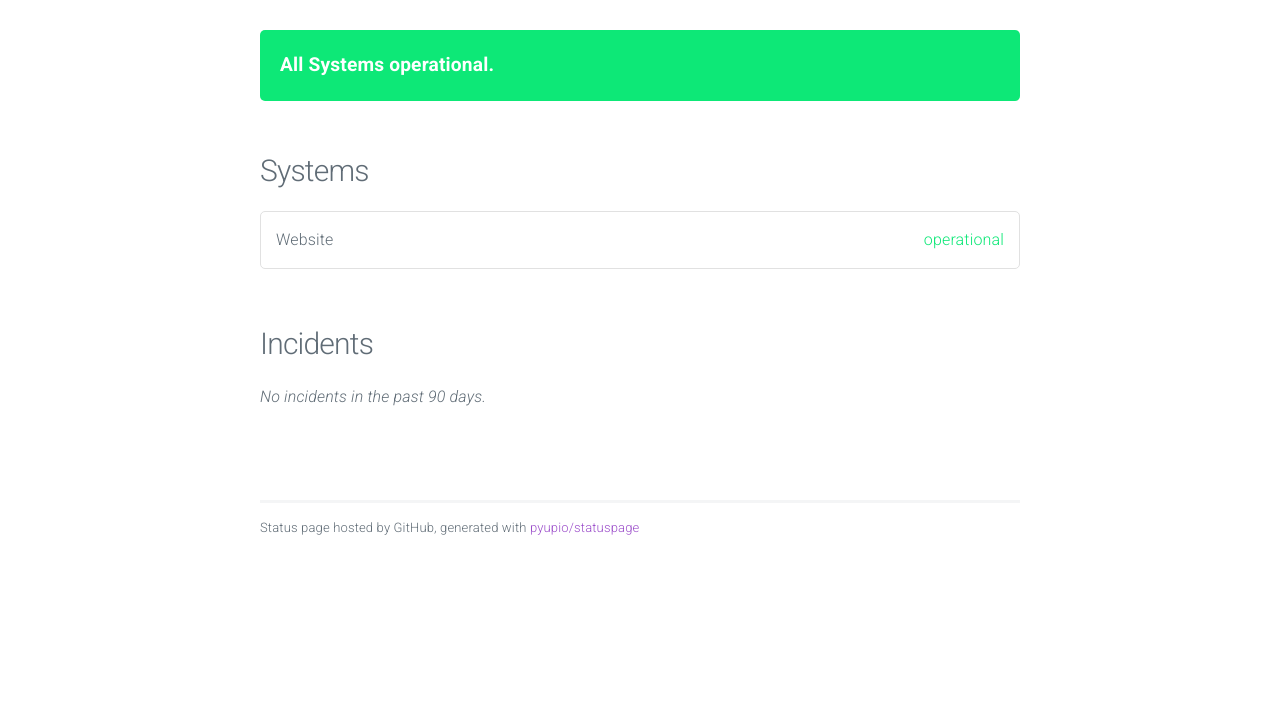
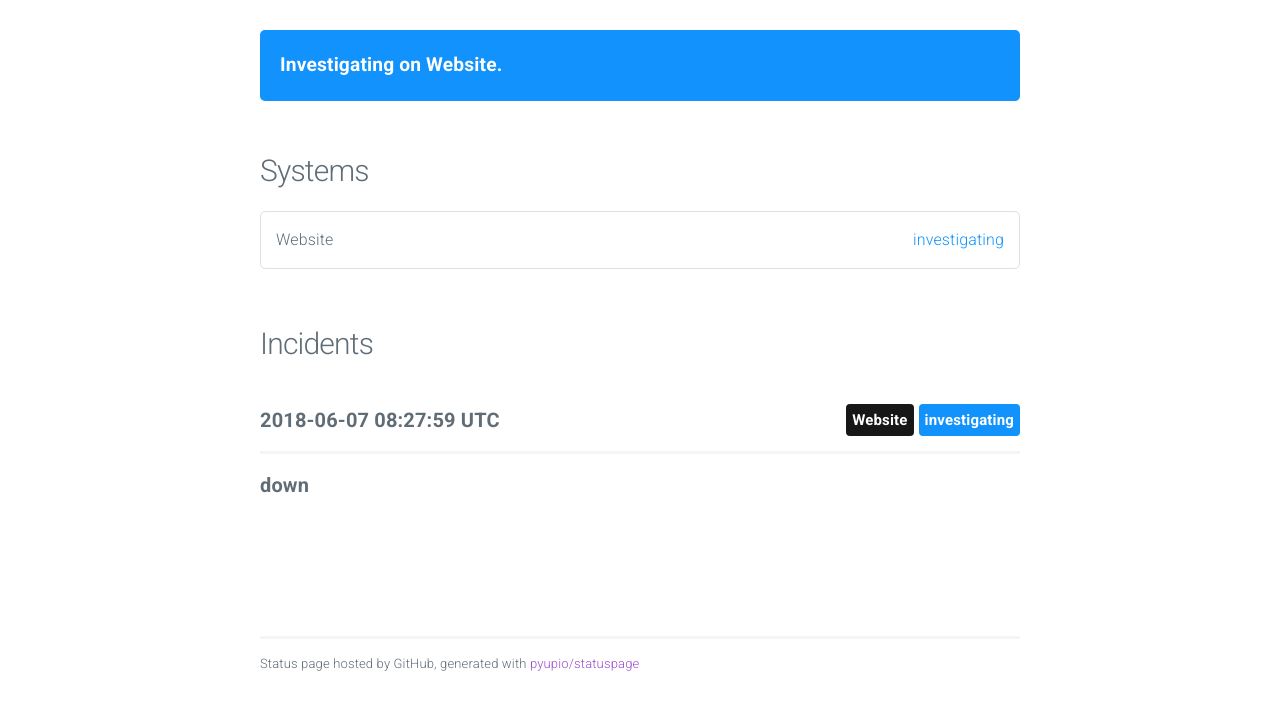
Before and after one commit to Tibingeo/test-status, a plain HTML site: page index.html in a window 1280 px wide. Shown: the part 55-764 px from the top of the page. Drawn offline with nearby package versions, Linux system fonts and the light colour scheme.

Commit message:
update index

```diff
--- a/index.html
+++ b/index.html
@@ -31,23 +31,41 @@
 
 			<section class="container" id="main">
 
-					<div class="panel operational">
-						All Systems operational.
+
+					<div class="panel investigating">
+						Investigating on Website.
 					</div>
+
 
 
 				<h4>Systems</h4>
 				<ul class="systems">
 
 					<li>
-						Website <span class="status operational">operational</span>
+						Website <span class="status investigating">investigating</span>
 					</li>
 
 				</ul>
 
 				<h4>Incidents</h4>
 
-					<em>No incidents in the past 90 days.</em>
+
+					<div class="incident">
+						<span class="date">2018-06-07 08:27:59 UTC</span>
+
+
+							<span class="label investigating float-right">investigating</span>
+
+
+							<span class="label system float-right">Website</span>
+
+						<hr/>
+
+						<span class="title">down</span>
+						<p></p>
+
+					</div>
+
 
 			</section>
 
```
